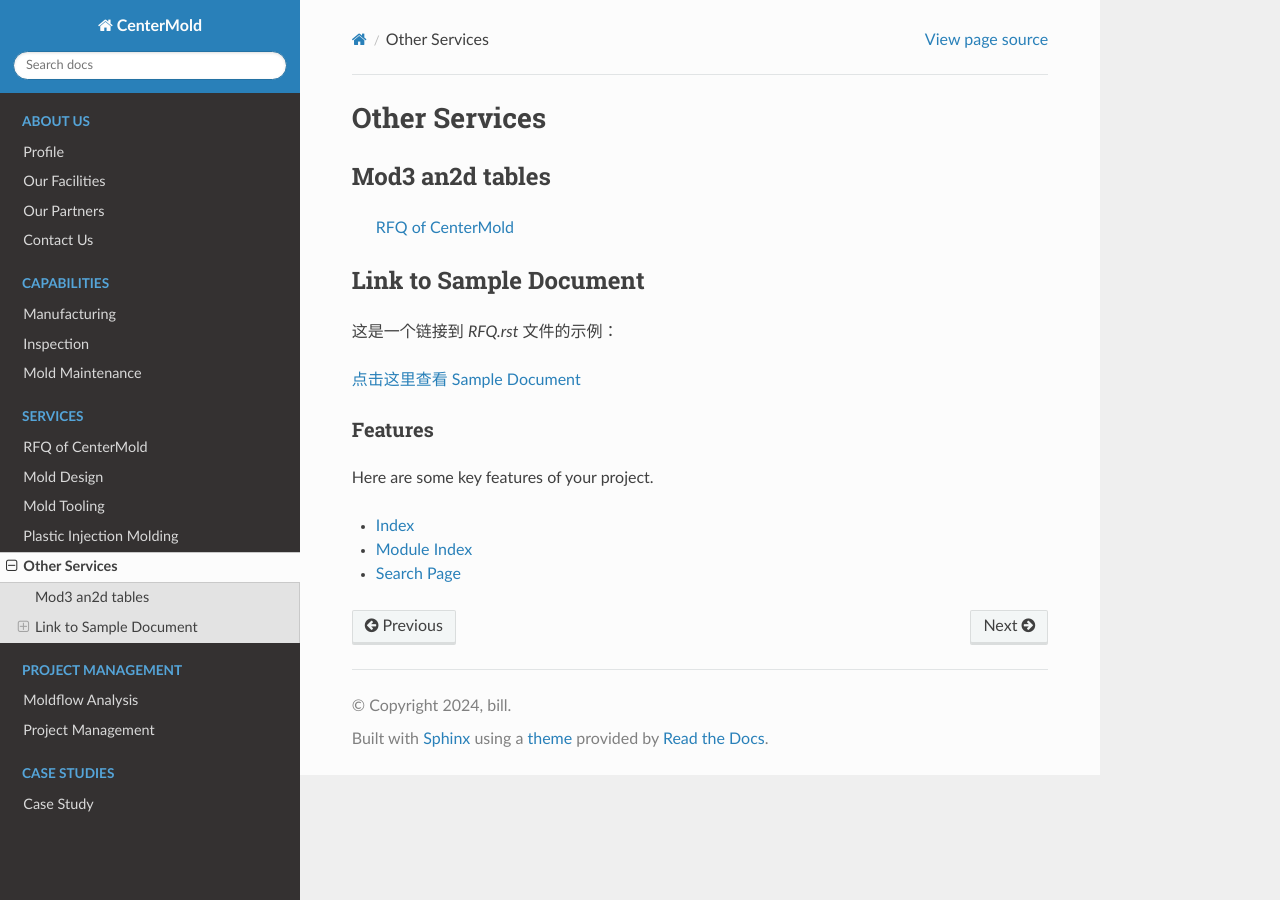
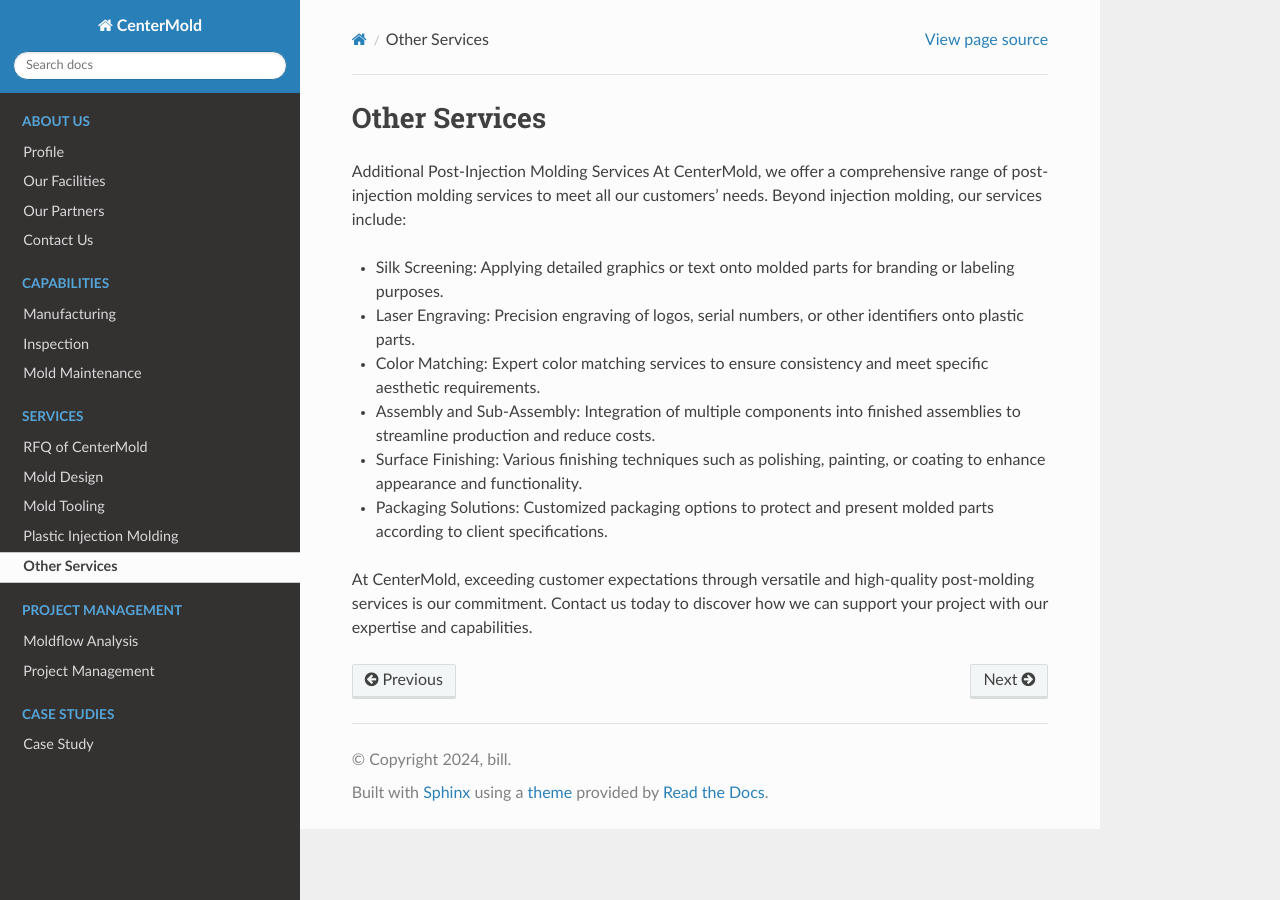
Before and after one commit to paultang/centermold, a Sphinx documentation site: the page built from source/Other-Services.rst, in a window 1280 px wide. Built offline with Sphinx 7.4.7 and the Read the Docs theme 2.0.0, drawn with Linux system fonts in a browser that asks for light colours.

Commit message:
Update Other-Services.rst

```diff
--- a/source/Other-Services.rst
+++ b/source/Other-Services.rst
@@ -6,32 +6,14 @@
 Other Services
 =======================
 
+Additional Post-Injection Molding Services
+At CenterMold, we offer a comprehensive range of post-injection molding services to meet all our customers' needs. Beyond injection molding, our services include:
 
+- Silk Screening: Applying detailed graphics or text onto molded parts for branding or labeling purposes.
+- Laser Engraving: Precision engraving of logos, serial numbers, or other identifiers onto plastic parts.
+- Color Matching: Expert color matching services to ensure consistency and meet specific aesthetic requirements.
+- Assembly and Sub-Assembly: Integration of multiple components into finished assemblies to streamline production and reduce costs.
+- Surface Finishing: Various finishing techniques such as polishing, painting, or coating to enhance appearance and functionality.
+- Packaging Solutions: Customized packaging options to protect and present molded parts according to client specifications.
 
-
-Mod3 an2d tables
-==================
-
-    :doc:`RFQ`
-
-
-Link to Sample Document
-=======================
-
-这是一个链接到 `RFQ.rst` 文件的示例：
-
-`点击这里查看 Sample Document <RFQ.rst>`_
-
-
-
-Features
---------
-
-Here are some key features of your project.
-
-
-* :ref:`genindex`
-* :ref:`modindex`
-* :ref:`search`
-
-.. :hidden:
+At CenterMold, exceeding customer expectations through versatile and high-quality post-molding services is our commitment. Contact us today to discover how we can support your project with our expertise and capabilities.
```
